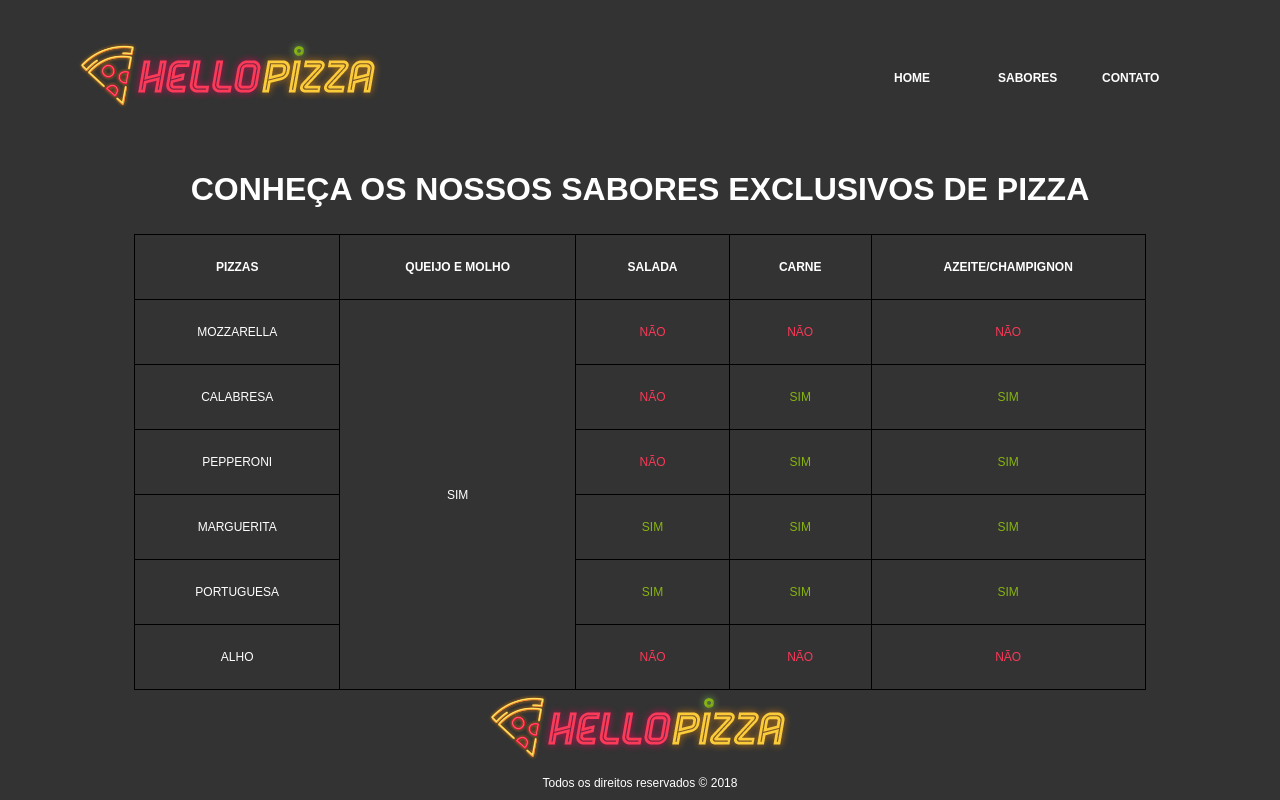
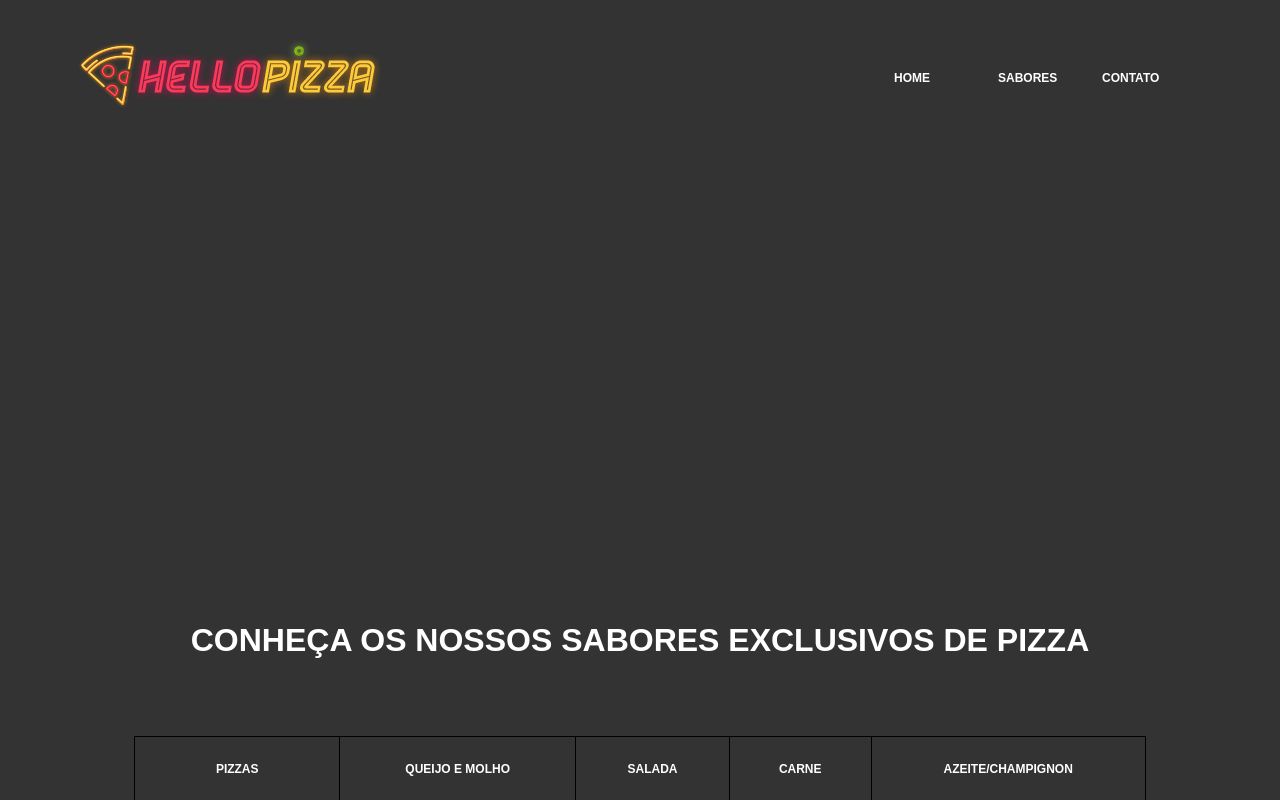
Before and after one commit to luizvisuart/introducaoCss, a plain HTML site: page index.html in a window 1280 px wide. Shown: the top 800 px of the page. Drawn offline with Linux system fonts and the light colour scheme.

Commit message:
ajustando titulo

```diff
--- a/css/stylesheet.css
+++ b/css/stylesheet.css
@@ -42,6 +42,10 @@ body{
     text-transform: uppercase;
     color: #fff;
     text-align: center;
+    /* ajustando texto*/
+    margin: 0;
+    line-height: 6; /* 6x a altura do texto*/
+    /*fim ajustando texto*/
 }
 
 #sabores-pizzas table {
@@ -69,9 +73,18 @@ body{
     color: #87b50f;
 }
 
+#sabores-pizzas {
+    padding-bottom: 60px; /* espaçamento inferior em relação a tabela*/
+    margin-top: 400px;
+}
+
 #copyrigth a{
     text-align: center;
     display: block;
+}
+
+#copyrigth {
+   padding: 35px 0 10px 0; /*35px no padding-top - 0px no padding-right - 10px padding-bottom - 0 padding-left*/
 }
 
 #copyrigth p{
```
